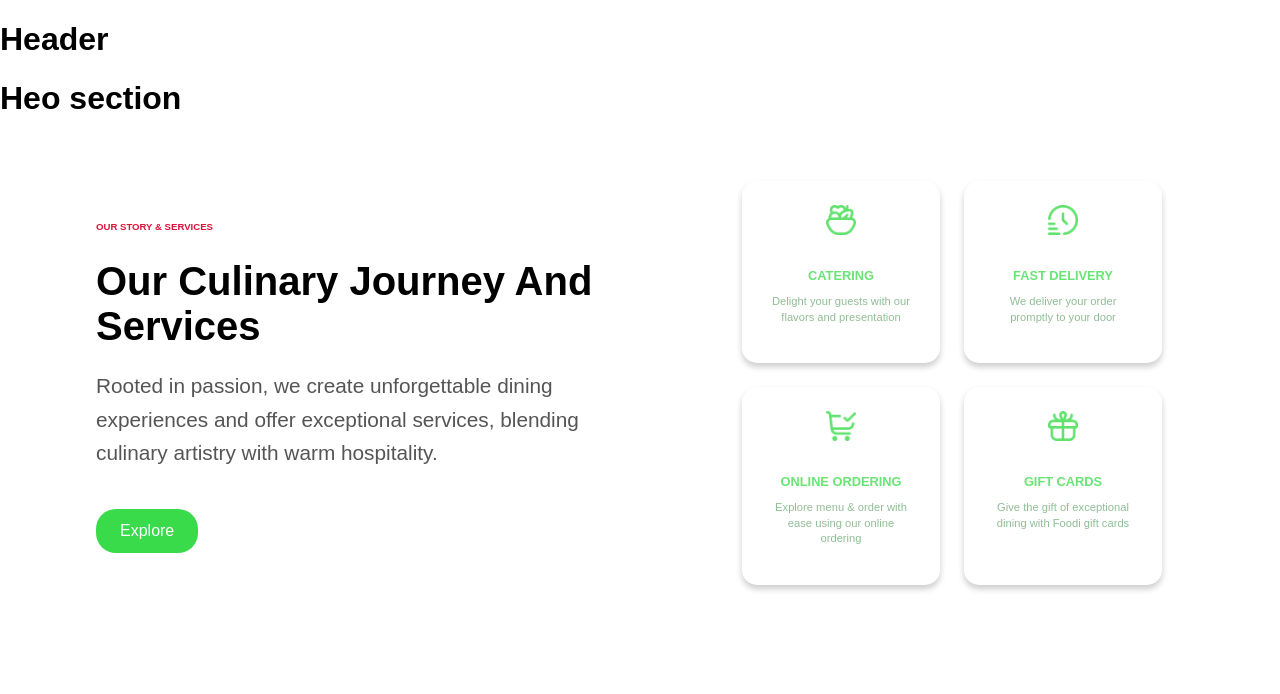
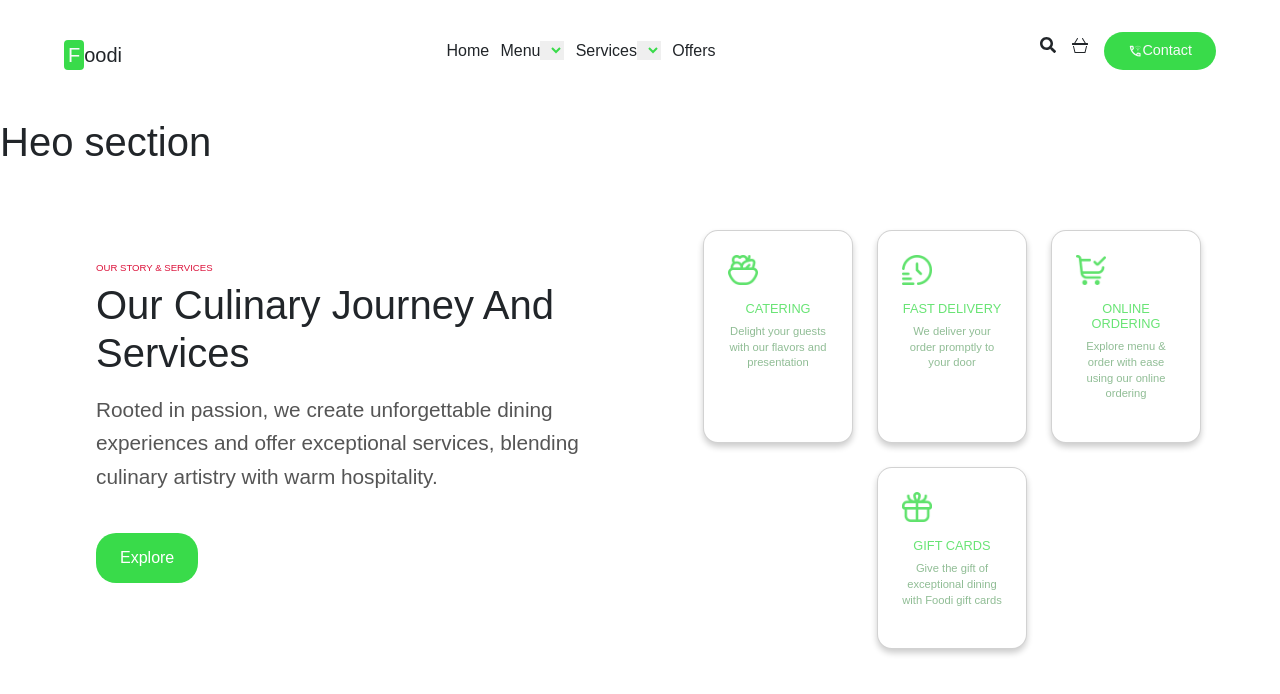
Before and after one commit to Davis-don/foodi_app, a React (Vite) app: page / in a window 1280 px wide. Shown: the top 694 px of the page. Built offline with nearby package versions, Linux system fonts and the light colour scheme.

Commit message:
first merge

```diff
--- a/package.json
+++ b/package.json
@@ -10,8 +10,10 @@
     "preview": "vite preview"
   },
   "dependencies": {
+    "bootstrap": "^5.3.3",
     "react": "^18.3.1",
-    "react-dom": "^18.3.1"
+    "react-dom": "^18.3.1",
+    "react-icons": "^5.3.0"
   },
   "devDependencies": {
     "@eslint/js": "^9.13.0",
--- a/src/Components/Header/Header.jsx
+++ b/src/Components/Header/Header.jsx
@@ -1,9 +1,40 @@
 import React from 'react'
 import './header.css'
+import 'bootstrap/dist/css/bootstrap.min.css'
+import { FaSearch } from "react-icons/fa";
+import { BsBasket3 } from "react-icons/bs";
+import { MdWifiCalling1 } from "react-icons/md";
 function Header() {
   return (
     <div className='overall-header-section'>
-        <h1>Header</h1>
+        <div className="left-header">
+          <h5><span className='secondary-color  text-light p-1'>F</span>oodi</h5>
+        </div>
+        <div className="center-header">
+       <ul className='list-unstyled'>
+     <li>Home</li>
+     <li>Menu
+<select className='select-option'>
+<option ></option>
+</select>
+     </li>
+     <li>Services
+<select className='select-option'>
+<option></option>
+</select>
+     </li>
+     <li>Offers</li>
+       </ul>
+        </div>
+        <div className="right-header">
+          <ul className='list-unstyled'>
+        <li><FaSearch/></li>
+        <li><BsBasket3/></li>
+        <li>
+            <div className='text-light button-header-contact'><MdWifiCalling1 />Contact </div>
+        </li>
+          </ul>
+        </div>
         </div>
   )
 }
--- a/src/Components/Header/header.css
+++ b/src/Components/Header/header.css
@@ -0,0 +1,41 @@
+
+
+.overall-header-section{
+display: flex;
+flex-direction: row;
+justify-content: space-between;
+padding-inline: 4rem;
+padding-block: 2rem;
+flex-wrap: wrap;
+align-items: center;
+}
+.secondary-color{
+background-color: #39DB4A;
+border-radius:4px;
+}
+.select-option{
+border: none;
+width: 1.5rem;
+color: #39DB4A;
+}
+.center-header ul{
+display: flex;
+flex-direction: row;
+gap: .7rem;
+flex-wrap: wrap;
+}
+.button-header-contact{
+ background-color: #39DB4A;
+ width: max-content;
+ padding:.5rem;
+ border-radius: 20px;
+ width: 7rem;
+ text-align: center;
+ font-size:.9rem;
+}
+.right-header ul{
+display: flex;
+flex-direction: row;
+gap: 1rem;
+flex-wrap: wrap;
+}
```
Also changed, not shown: 1 other file (tests, documents, lock files or other folders).
